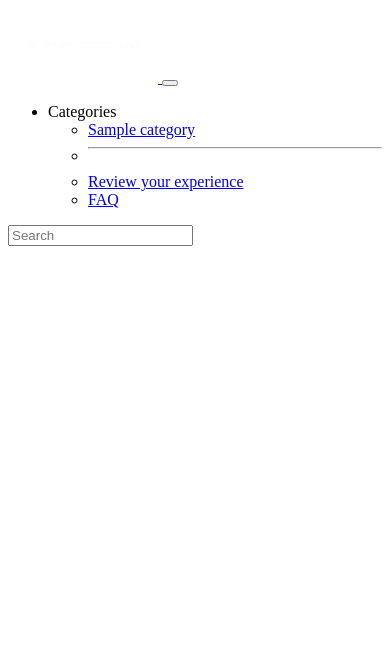
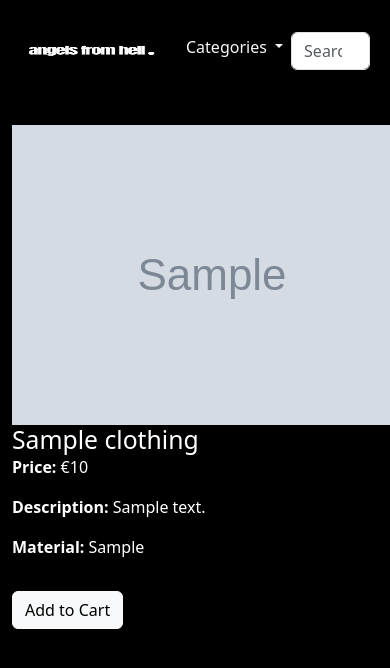
Before and after one commit to DuncanAngel/Review-your-experience-AFH, a PHP site: page /product-page.php?id=1 in a window 390 px wide; the page is wider, and only the part inside the window is pictured. Shown: the top 668 px of that part. Run offline with PHP 8.4, Linux system fonts and the light colour scheme; tables that the repository leaves empty or names only in its code hold one stand-in row (values such as "Sample post"); grey boxes marked "Sample" are stand-in pictures; data that the repository does not hold is empty.

Commit message:
Added product page

```diff
--- /dev/null
+++ b/modules/functions.php
@@ -0,0 +1,36 @@
+<?php
+function getPiece($id)
+{
+    global $pdo;
+    $query = $pdo->prepare('SELECT * FROM clothing WHERE id= :id');
+    $query->bindParam('id', $id);
+    $query->execute();
+    return $query->fetch(PDO::FETCH_ASSOC);
+}
+
+function ViewArray(array $array, int $level = 0): void
+{
+    // Begin met een table voor een nette weergave
+    echo str_repeat("&nbsp;", $level * 4) . "<table border='1' style='border-collapse: collapse; margin: 5px;'>";
+
+    foreach ($array as $key => $value) {
+        echo "<tr>";
+        // Toon de key in een aparte cel
+        echo "<td style='padding: 5px;'><strong>" . htmlspecialchars((string) $key) . "</strong></td>";
+
+        if (is_array($value)) {
+            // Roep de functie recursief aan als het een array is
+            echo "<td>";
+            ViewArray($value, $level + 1);
+            echo "</td>";
+        } else {
+            // Toon de waarde direct als het geen array is
+            echo "<td style='padding: 5px;'>" . htmlspecialchars((string) $value) . "</td>";
+        }
+
+        echo "</tr>";
+    }
+
+    echo "</table>";
+}
+?>
--- a/product-page.php
+++ b/product-page.php
@@ -1,16 +1,67 @@
 <?php
 require_once 'db.php';
+require 'modules/functions.php';
+global $pdo;
+
+$clothingId = $_GET['id'];
+
+// Query to fetch clothing data with category name
+if ($clothingId) {
+    $query = $pdo->prepare("SELECT * FROM clothing WHERE id= :id");
+    $query->bindParam("id", $id);
+} else {
+    die("Error: Id is not correct!");
+}
+
+$query->execute();
+$clothes = $query->fetch(PDO::FETCH_ASSOC);
+$clothing = getPiece($clothingId);
 ?>
 <!DOCTYPE html>
 <html lang="en">
+
 <head>
     <meta charset="UTF-8">
     <meta name="viewport" content="width=device-width, initial-scale=1.0">
-    <title><?= $product['name'] ?></title>
+    <title><?= $clothing['name'] ?></title>
+    <link href="https://cdn.jsdelivr.net/npm/bootstrap@5.3.3/dist/css/bootstrap.min.css" rel="stylesheet"
+        integrity="sha384-QWTKZyjpPEjISv5WaRU9OFeRpok6YctnYmDr5pNlyT2bRjXh0JMhjY6hW+ALEwIH" crossorigin="anonymous">
 </head>
+
 <body class="bg-black">
-<?php include "resources/header.php"; ?>
+    <?php include "resources/header.php"; ?>
+    <?php
+    if (is_array($clothing) && isset($clothing['image'], $clothing['name'], $clothing['price'], $clothing['description'], $clothing['material'])) {
+        ?>
+        <div class="container my-4">
+            <div class="row">
+                <div class="col-md-6">
+                    <img src="<?= $clothing['image'] ?>" class="img-fluid" alt="<?= htmlspecialchars($clothing['name']) ?>"
+                        style="max-width: 500px;">
+                </div>
+                <div class="col-md-6">
+                    <h2 class="card-title text-white"><?= htmlspecialchars($clothing['name']) ?></h2>
+                    <p class="card-text text-white"><strong>Price:</strong> €<?= htmlspecialchars($clothing['price']) ?></p>
+                    <p class="card-text text-white"><strong>Description:</strong> <?= htmlspecialchars($clothing['description']) ?></p>
+                    <p class="card-text text-white"><strong>Material:</strong> <?= htmlspecialchars($clothing['material']) ?></p>
+                    <!-- Add to Cart Button -->
+                    <form action="cart.php" method="post">
+                        <input type="hidden" name="product_id" value="<?= htmlspecialchars($clothing['id']) ?>">
+                        <input type="hidden" name="product_name" value="<?= htmlspecialchars($clothing['name']) ?>">
+                        <input type="hidden" name="product_price" value="<?= htmlspecialchars($clothing['price']) ?>">
+                        <button type="submit" class="btn btn-light mt-3">Add to Cart</button>
+                    </form>
+                </div>
+            </div>
+        </div>
+        <?php
+    } else {
+        echo '<p>Error: Product information is not available.</p>';
+    }
+    ?>
+    <script src="https://cdn.jsdelivr.net/npm/bootstrap@5.3.3/dist/js/bootstrap.bundle.min.js"
+        integrity="sha384-YvpcrYf0tY3lHB60NNkmXc5s9fDVZLESaAA55NDzOxhy9GkcIdslK1eN7N6jIeHz"
+        crossorigin="anonymous"></script>
+</body>
 
-
-</body>
 </html>
```
Also changed, not shown: add-clothes.php (+11 -1 lines), clothes.php (+8 -8 lines).
